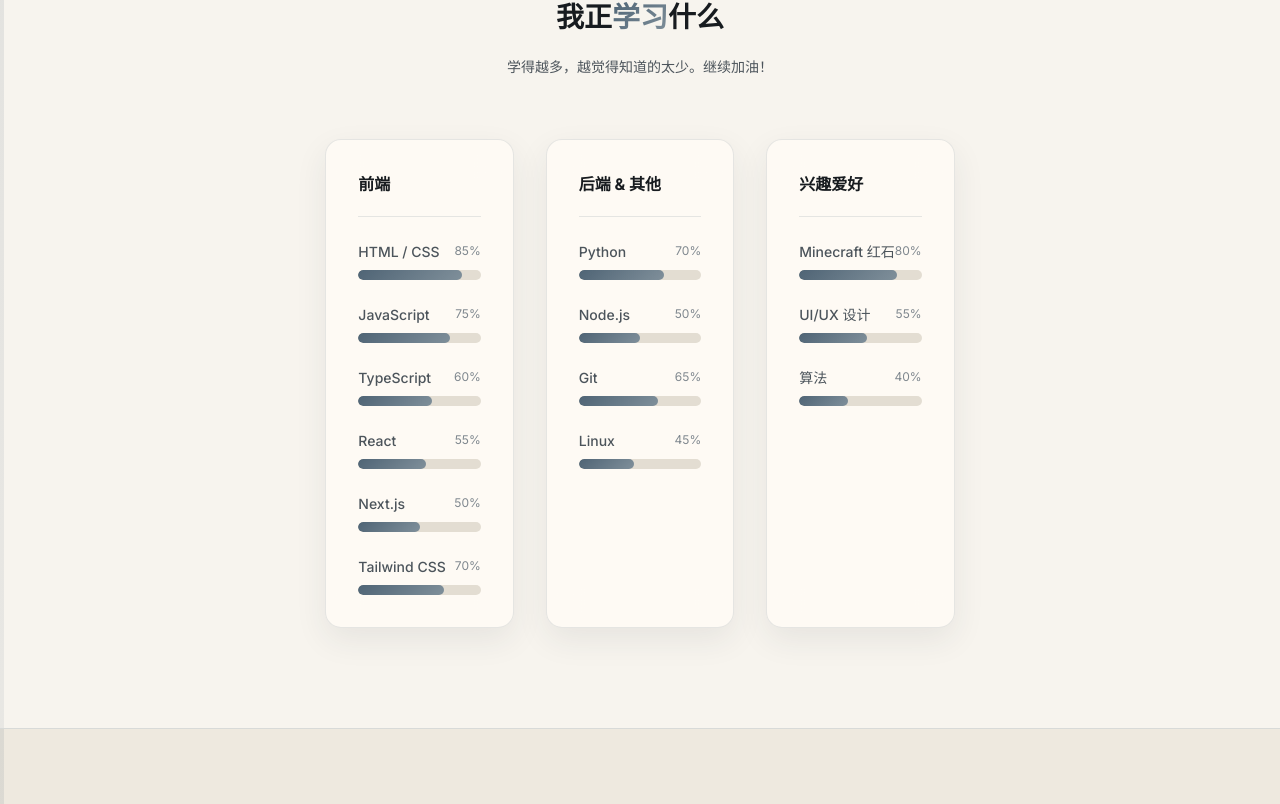
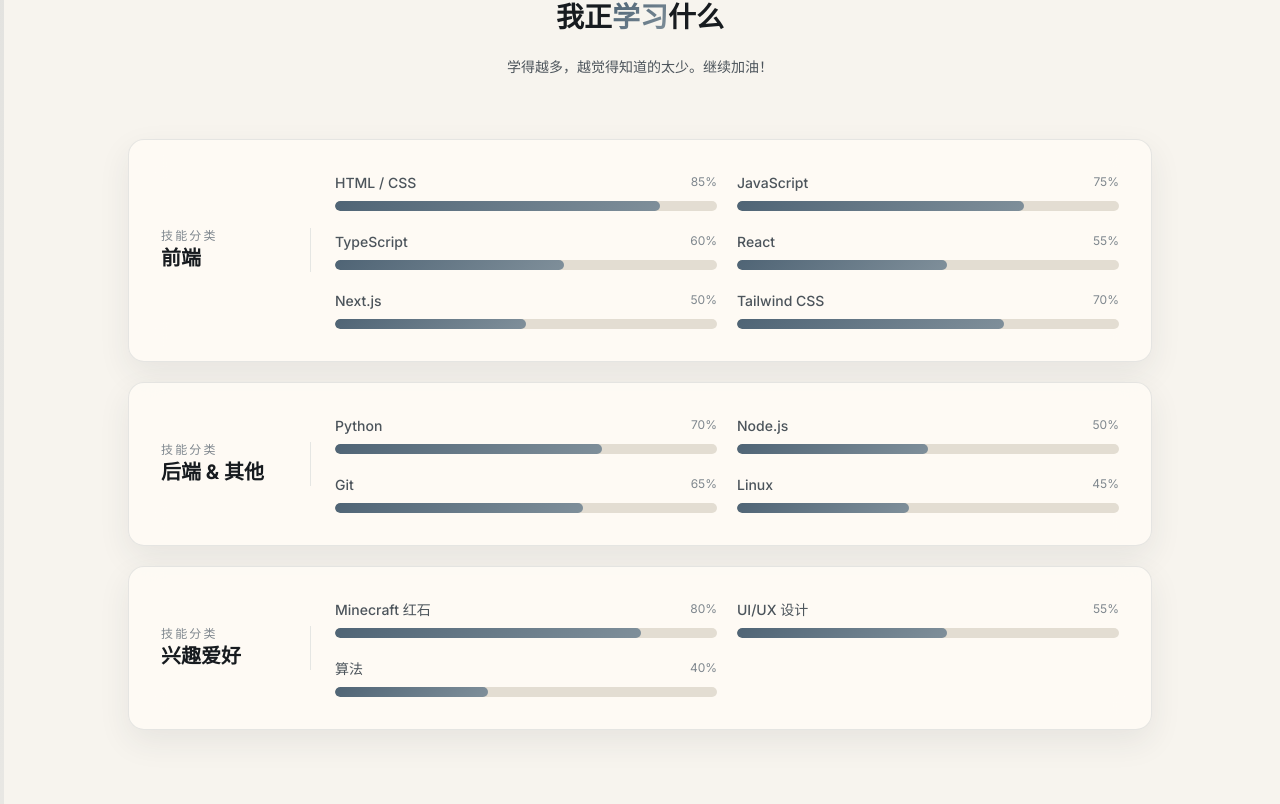
Before and after one commit to raoroger380/rogersite, a Next.js app: page / in a window 1280 px wide. Shown: the part 2276-3080 px from the top of the page. Built offline with nearby package versions, Linux system fonts and the light colour scheme.

Commit message:
调整技能卡片为横向布局

```diff
--- a/src/components/Skills.tsx
+++ b/src/components/Skills.tsx
@@ -56,7 +56,7 @@
         </div>
 
         <div className="flex justify-center">
-          <div className="grid grid-cols-1 md:grid-cols-3 gap-8 max-w-5xl">
+          <div className="flex w-full max-w-5xl flex-col gap-5">
             {skillCategories.map((cat, ci) => (
               <motion.div
                 key={cat.name}
@@ -64,12 +64,13 @@
                 whileInView={{ opacity: 1, y: 0 }}
                 viewport={{ once: true }}
                 transition={{ duration: 0.5, delay: ci * 0.1 }}
-                className="glass-card"
+                className="glass-card grid gap-6 md:grid-cols-[150px_1fr] md:items-center"
               >
-                <div className="glass-card-header">
-                  <h4 className="text-base font-bold text-[var(--text-primary)]">{cat.name}</h4>
+                <div className="md:border-r md:border-[var(--card-border)] md:pr-6">
+                  <p className="mb-2 text-xs tracking-[0.18em] text-[var(--text-tertiary)]">技能分类</p>
+                  <h4 className="text-xl font-bold text-[var(--text-primary)]">{cat.name}</h4>
                 </div>
-                <div className="glass-card-gap">
+                <div className="grid gap-5 md:grid-cols-2">
                   {cat.skills.map((s) => (
                     <div key={s.name} className="glass-card-item">
                       <div className="glass-card-item-label">
```
